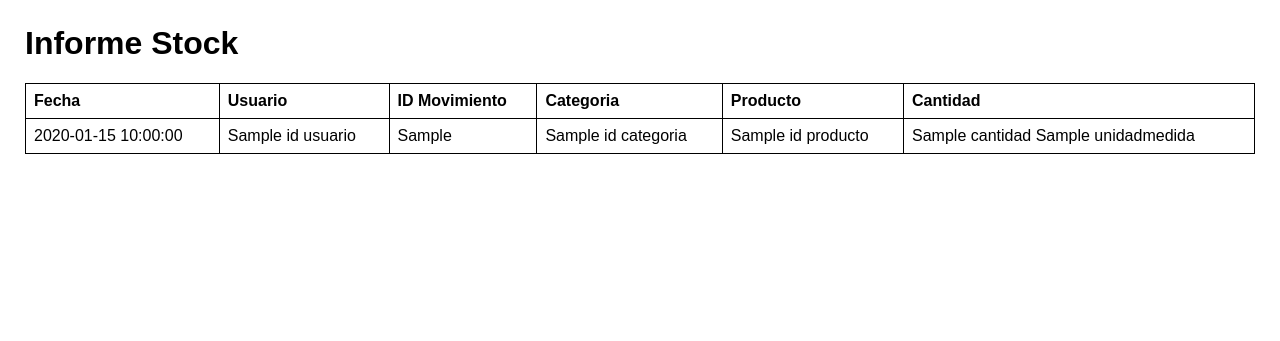
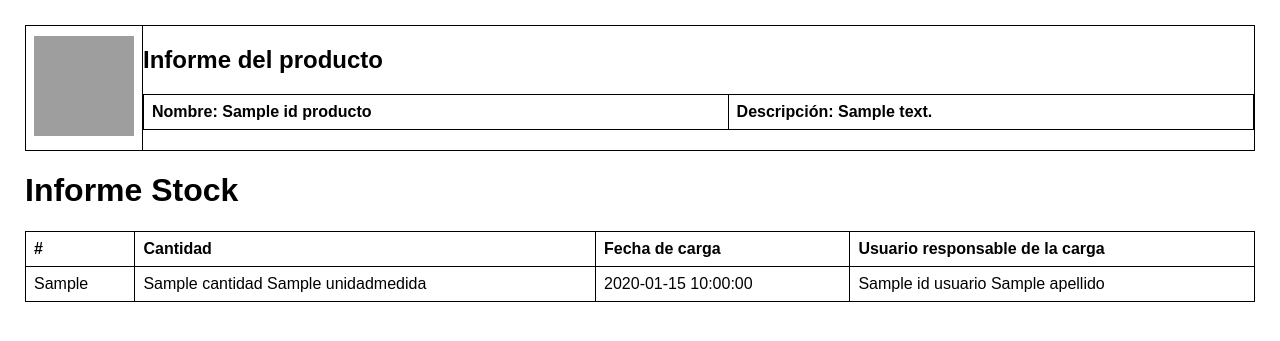
Before and after one commit to FrancoECeballos/FAT2024G3-BACKEND, a Python web app: template ProntaEntregaDjango/ProntaEntregaApp/templates/informeStock.html in a window 1280 px wide. Shown: the top 341 px of the page. Run offline with Jinja, Linux system fonts and the light colour scheme; the template is opened without the code that fills it: most values are stand-ins (such as "Sample title", 1, 10 or a date in 2020); grey boxes are pictures that could not be loaded.

Commit message:
Modificacion para el informe de un producto

```diff
--- a/ProntaEntregaDjango/ProntaEntregaApp/templates/informeStock.html
+++ b/ProntaEntregaDjango/ProntaEntregaApp/templates/informeStock.html
@@ -11,7 +11,7 @@
         table {
             width: 100%;
             border-collapse: collapse;
-            margin-bottom: 20px;
+            margin: 20px 0;
         }
         table, th, td {
             border: 1px solid black;
@@ -20,30 +20,57 @@
             padding: 8px;
             text-align: left;
         }
+        .logo-img {
+            width: 100px;
+            height: 100px;
+        }
+        .table-inside {
+            width: 100%;
+            margin: 0px !important;
+            padding: 0px !important;
+        }
     </style>
 </head>
 <body>
+    <header>
+        <table>
+            <tr>
+                <th>
+                    <img class="logo-img" src="https://storage.googleapis.com/bucket-django-pronta-entrega/obras/logo.png">
+                </th>
+                <th class="table-inside">
+                    <table>
+                        <thead>
+                            <h2>Informe del producto</h2>
+                        </thead>
+                        <tbody>
+                            <tr class="table-inside">
+                                <td><strong>Nombre:</strong> {{ detalles[0].id_producto.nombre }}</td>
+                                <td><strong>Descripción:</strong> {{ producto.descripcion }}</td>
+                            </tr>
+                        </tbody>
+                    </table>
+                </th>
+            </tr>
+        </table>
+    </header>
     <h1>Informe Stock</h1>
     <table>
         <thead>
-            <tr>
-                <th>Fecha</th>
-                <th>Usuario</th>
-                <th>ID Movimiento</th>
-                <th>Categoria</th>
-                <th>Producto</th>
-                <th>Cantidad</th>
-            </tr>
+          <tr>
+            <th>#</th>
+            <th>Cantidad</th>
+            <th>Fecha de carga</th>
+            <th>Usuario responsable de la carga</th>
+          </tr>
         </thead>
         <tbody>
             {% for detalle in detalles %}
             <tr>
+                <td>{{ detalle.id_detallestockproducto }}</td>
+                <td>{{ detalle.cantidad }} {{ detalle.id_producto.unidadmedida }}</td>
                 <td>{{ detalle.fecha_creacion }}</td>
-                <td>{{ detalle.id_usuario.nombre }}</td>
-                <td>{{ detalle.id_detallestockproducto }}</td>
-                <td>{{ detalle.id_producto.id_categoria.nombre }}</td>
-                <td>{{ detalle.id_producto.nombre }}</td>
-                <td>{{ detalle.cantidad}} {{detalle.id_producto.unidadmedida}}</td>
+                <td>{{ detalle.id_usuario.nombre }} {{ detalle.id_usuario.apellido }}</td>
             </tr>
             {% endfor %}
         </tbody>
--- a/ProntaEntregaDjango/ProntaEntregaApp/urls.py
+++ b/ProntaEntregaDjango/ProntaEntregaApp/urls.py
@@ -129,10 +129,10 @@ urlpatterns = [
     path('GetUsuariosPorPedido/<int:id_pedido>/', GetUsuariosPorPedido.as_view(), name='GetUsuariosPorPedido'),
 
     path('informe-pedidos-pdf/', PedidoInformePDFView.as_view(), name='informe-pedidos-pdf'),
-    path('informe-stock-pdf/<int:id_producto>/<int:id_obra>/', StockInformePDFView.as_view(), name='informe-stock-pdf'),
+    path('informe-stock-pdf/<int:id_producto>/<int:id_stock>/', StockInformePDFView.as_view(), name='informe-stock-pdf'),
 
     path('GetProductosPorCategoriaExcluidos/<int:id_categoria>/', GetProductosPorCategoriaExcluidos.as_view(), name='getProductosPorCategoriaExcluidos'),
-    path('GetDetallesProductoObra/<int:id_producto>/<int:id_obra>/', GetDetallesProductoObra.as_view(), name='GetDetallesProductoObra'),
+    path('GetDetallesProductoObra/<int:id_producto>/<int:id_stock>/', GetDetallesProductoObra.as_view(), name='GetDetallesProductoObra'),
 ]
 
 if settings.DEBUG:
```
Also changed, not shown: ProntaEntregaDjango/ProntaEntregaApp/views.py (+4 -4 lines).
